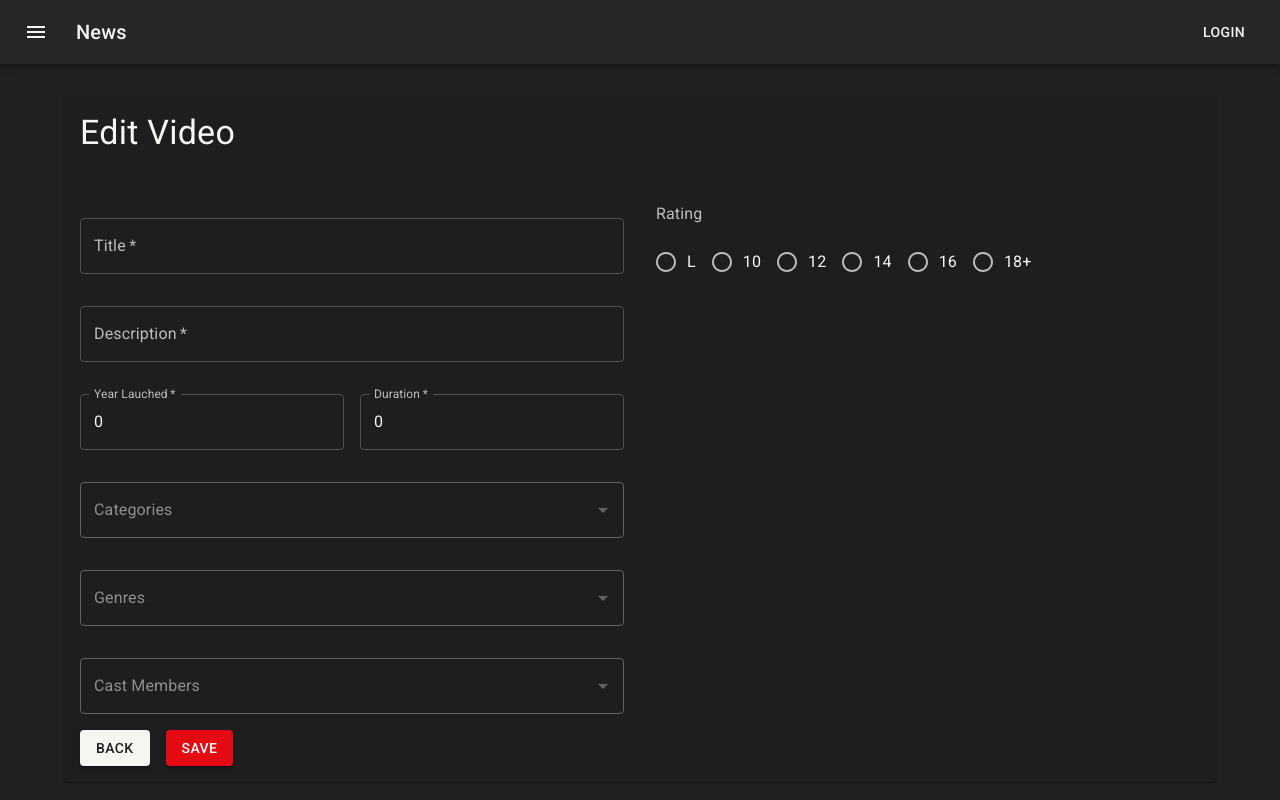
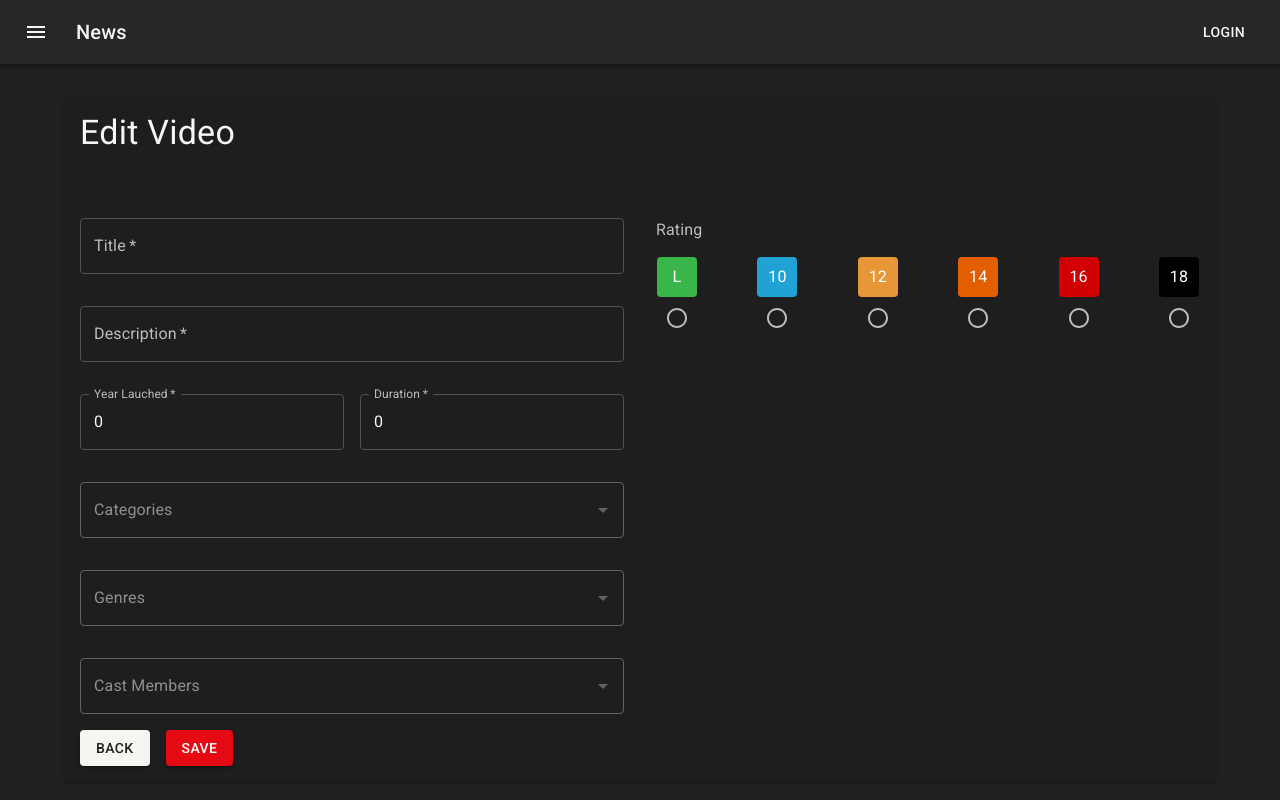
Before and after one commit to CarlosEduardoGui/codeflix, a React (Create React App) app: page /videos/edit/1 in a window 1280 px wide. Built offline with nearby package versions, Linux system fonts and the light colour scheme; no server answers.

Commit message:
feat: edit video

```diff
--- /dev/null
+++ b/src/components/Rating.tsx
@@ -0,0 +1,35 @@
+import { Box, Typography } from "@mui/material";
+
+const backgroundColors = {
+    L: "#39B549",
+    "10": "#20A3D4",
+    "12": "#E79738",
+    "14": "#E35E00",
+    "16": "#d00003",
+    "18": "#000000",
+};
+
+interface RatingProps {
+    rating: "L" | "10" | "12" | "14" | "16" | "18";
+}
+
+export const Rating: React.FC<RatingProps> = (props) => {
+    return (
+        <Box
+            sx={{
+                "& > :first-of-type": {
+                    mr: 0,
+                },
+                width: 40,
+                height: 40,
+                backgroundColor: backgroundColors[props.rating],
+                borderRadius: "4px",
+                display: "flex",
+                justifyContent: "center",
+                alignItems: "center",
+            }}
+        >
+            <Typography color="white">{props.rating}</Typography>
+        </Box>
+    );
+};
--- /dev/null
+++ b/src/components/RatingList.tsx
@@ -0,0 +1,64 @@
+import {
+    Box,
+    FormControlLabel,
+    FormControlLabelProps,
+    Radio,
+} from "@mui/material";
+import { Rating } from "./Rating";
+
+const ratings: FormControlLabelProps[] = [
+    {
+        value: "L",
+        control: <Radio color="primary" />,
+        label: <Rating rating="L" />,
+        labelPlacement: "top",
+    },
+    {
+        value: "10",
+        control: <Radio color="primary" />,
+        label: <Rating rating="10" />,
+        labelPlacement: "top",
+    },
+    {
+        value: "12",
+        control: <Radio color="primary" />,
+        label: <Rating rating="12" />,
+        labelPlacement: "top",
+    },
+    {
+        value: "14",
+        control: <Radio color="primary" />,
+        label: <Rating rating="14" />,
+        labelPlacement: "top",
+    },
+    {
+        value: "16",
+        control: <Radio color="primary" />,
+        label: <Rating rating="16" />,
+        labelPlacement: "top",
+    },
+    {
+        value: "18",
+        control: <Radio color="primary" />,
+        label: <Rating rating="18" />,
+        labelPlacement: "top",
+    },
+];
+
+export function RatingsList({ isDisabled }: { isDisabled?: boolean }) {
+    return (
+        <Box display={"flex"} justifyContent="space-between" width="100%">
+            {ratings.map((rating, index) => (
+                <FormControlLabel
+                    key={index}
+                    value={rating.value}
+                    control={rating.control}
+                    label={rating.label}
+                    labelPlacement={rating.labelPlacement}
+                    disabled={isDisabled}
+                    sx={{ m: 0 }}
+                />
+            ))}
+        </Box>
+    );
+}
--- a/src/features/videos/components/VideosForm.tsx
+++ b/src/features/videos/components/VideosForm.tsx
@@ -6,6 +6,7 @@ import { Genre } from '../../../types/Genre';
 import { Category } from '../../../types/Category';
 import { CastMember } from '../../../types/CastMembers';
 import { AutocompleteFields } from '../../../components/AutoCompleteFields';
+import { RatingsList } from '../../../components/RatingList';
 
 type Props = {
     video: Video;
@@ -28,14 +29,6 @@ export function VideosForm({
     handleSubmit,
     handleChange
 }: Props) {
-    const ratingOptions = [
-        { label: "L", value: "L" },
-        { label: "10", value: "10" },
-        { label: "12", value: "12" },
-        { label: "14", value: "14" },
-        { label: "16", value: "16" },
-        { label: "18+", value: "18+" },
-    ];
 
     return (
         <Box p={2}>
@@ -134,26 +127,17 @@ export function VideosForm({
 
                     </Grid>
                     <Grid item xs={12} md={6} sx={{ "& .MuiTextField-root:": { my: 2 } }}>
-                        <FormControl>
-                            <FormLabel
-                                id="rating"
-                                sx={{ mb: 2 }}
-                            >
-                                Rating
-                            </FormLabel>
+                        <FormControl fullWidth>
+                            <Box mt={2} mb={2}>
+                                <FormLabel component="legend">Rating</FormLabel>
+                            </Box>
                             <RadioGroup
                                 row
                                 name="rating"
                                 value={video.rating}
                                 onChange={handleChange}
                             >
-                                {ratingOptions.map((option) => (
-                                    <FormControlLabel
-                                        value={option.value}
-                                        control={<Radio />}
-                                        label={option.label}
-                                    />
-                                ))}
+                                <RatingsList isDisabled={isDisabled} />
                             </RadioGroup>
                         </FormControl>
                     </Grid>
```
